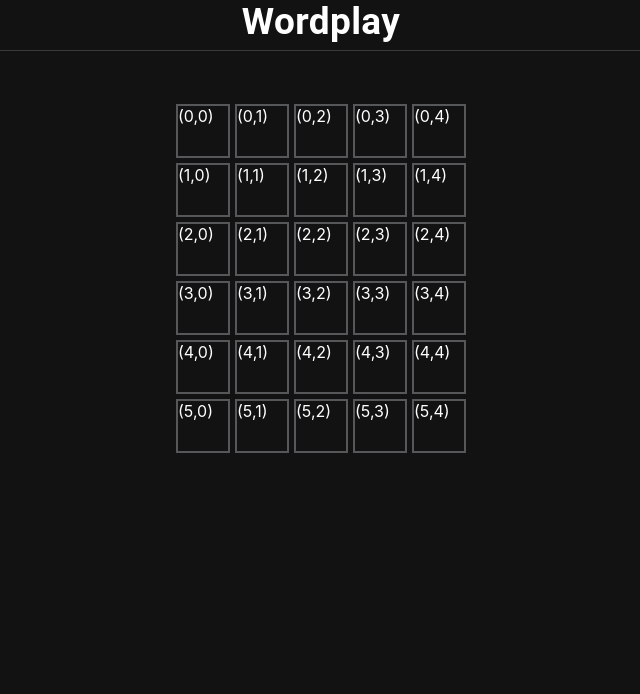
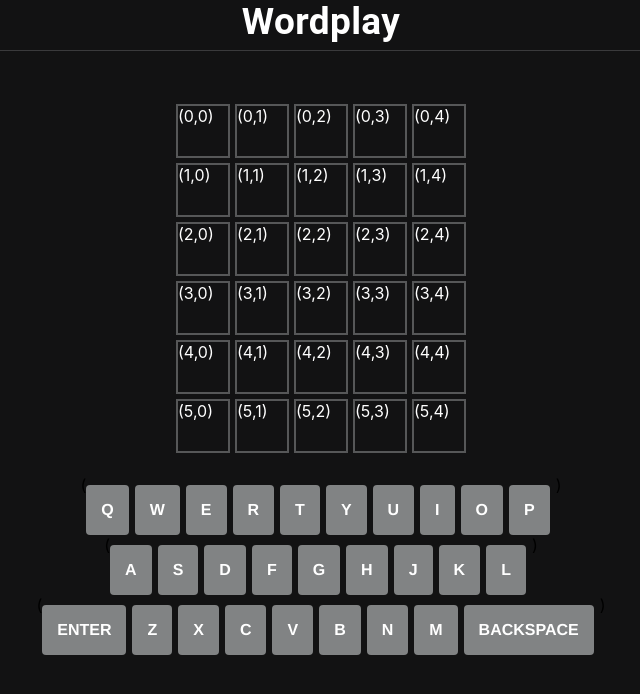
Before and after one commit to PrathameshhW/Cool-Wordle, a React (Create React App) app: page / in a window 1280 px wide. Shown: the top 694 px of the page, without its empty margins (319-959 px from the left). Built offline with nearby package versions, Linux system fonts and the light colour scheme.

Commit message:
update title to wordplay

```diff
--- a/public/index.html
+++ b/public/index.html
@@ -24,7 +24,7 @@
       work correctly both with client-side routing and a non-root public URL.
       Learn how to configure a non-root public URL by running `npm run build`.
     -->
-    <title>React App</title>
+    <title>Wordplay</title>
   </head>
   <body>
     <noscript>You need to enable JavaScript to run this app.</noscript>
--- a/src/App.jsx
+++ b/src/App.jsx
@@ -1,6 +1,7 @@
 import "./app.css";
 import Header from "./components/header";
 import Grid from "./components/grid";
+import Keyboard from "./components/keyboard";
 function App() {
   const width = 5;
   const height = 6;
@@ -9,6 +10,7 @@ function App() {
       <div className="app-container">
         <Header />
         <Grid width={width} height={height} />
+        <Keyboard />
       </div>
     </>
   );
--- a/src/components/keyboard.jsx
+++ b/src/components/keyboard.jsx
@@ -0,0 +1,34 @@
+import "./keyboard.scss";
+
+import React from "react";
+
+const Keyboard = () => {
+  const characterRows = [
+    ["Q", "W", "E", "R", "T", "Y", "U", "I", "O", "P"],
+    ["A", "S", "D", "F", "G", "H", "J", "K", "L"],
+    ["ENTER", "Z", "X", "C", "V", "B", "N", "M", "BACKSPACE"],
+  ];
+  return (
+    <>
+      <div className="keyboard-container">
+        {characterRows.map((row, i) => {
+          return (
+            <div className="row-container" key={i}>
+              (
+              {row.map((character, j) => {
+                return (
+                  <div className="keyword-button" key={j}>
+                    {character}
+                  </div>
+                );
+              })}
+              )
+            </div>
+          );
+        })}
+      </div>
+    </>
+  );
+};
+
+export default Keyboard;
--- /dev/null
+++ b/src/components/keyboard.scss
@@ -0,0 +1,31 @@
+.keyboard-container{
+    width: 500px;
+    margin-top: 20px;
+    margin-left: auto;
+    margin-right: auto;
+    display: flex;
+    flex-direction: column;
+
+    .row-container{
+        display: flex;
+        flex-direction: row;
+        justify-content: center;
+
+        .keyword-button{
+            color: #ffffff;
+            height: 50px;
+            margin: 10px 6px 0 0;
+            cursor: pointer;
+            border-radius: 4px;
+            background-color: #818384;
+            justify-content: center;
+            align-items: center;
+            display: flex;
+            text-transform: uppercase;
+            font-weight: bold;
+            font-family: "Clear Sans","Helvetica Neue", Arial, sans-serif;
+            padding-left: 15px;
+            padding-right: 15px;
+        }
+    }
+}
```
